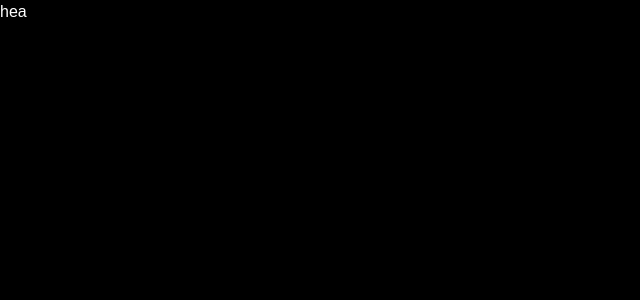
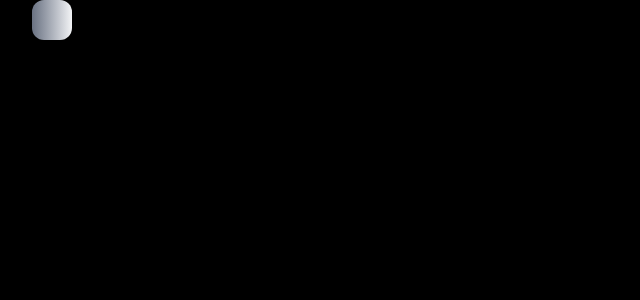
Before and after one commit to modtherhub/klavox, a React (Vite) app: page / in a window 1280 px wide. Shown: the top 300 px of the page, without its empty margins (0-640 px from the left). Built offline with nearby package versions, Linux system fonts and the light colour scheme.

Commit message:
Header.jsx

```diff
--- a/src/component/Header.jsx
+++ b/src/component/Header.jsx
@@ -2,11 +2,22 @@
 
 const Header = () => {
   return (
-    <div className='absolute w-full z-50 transition-all
+    <header className='absolute w-full z-50 transition-all
     duration-300'>
-       hea
-    </div>
+      <div className='container mx-auto px-4 sm:px-6
+       lg:px-8 flex items-center justify-between'>
+
+        {/* logo/Name */}
+        <div className='flex items-center'>
+          <div className='h-10 w-10 rounded-xl bg-gradient-to-r
+          from-gray-500 to-gray-100 flex '>
+
+          </div>
+
+        </div>
+      </div>
+    </header>
   )
 }
 
-export default Header
+export default Header;
```
